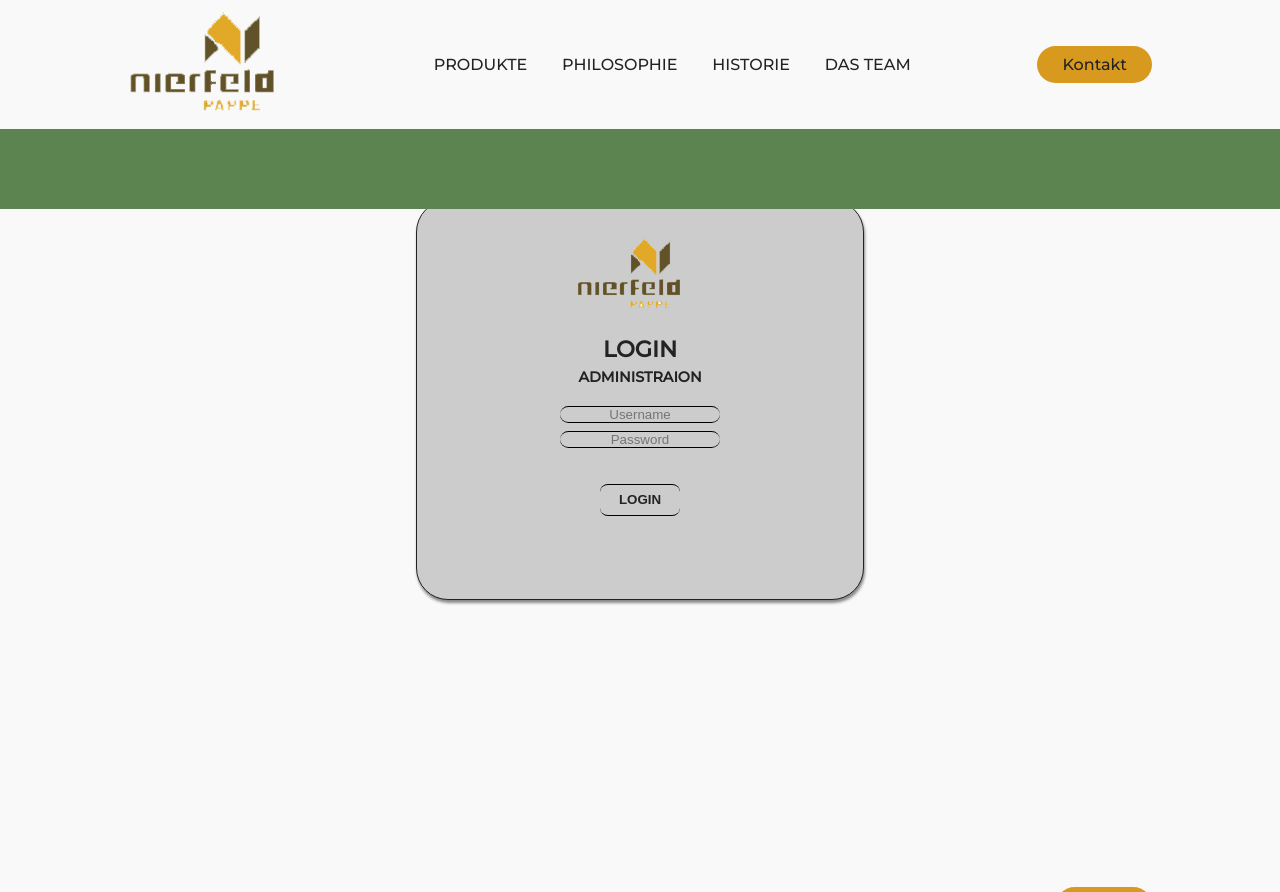
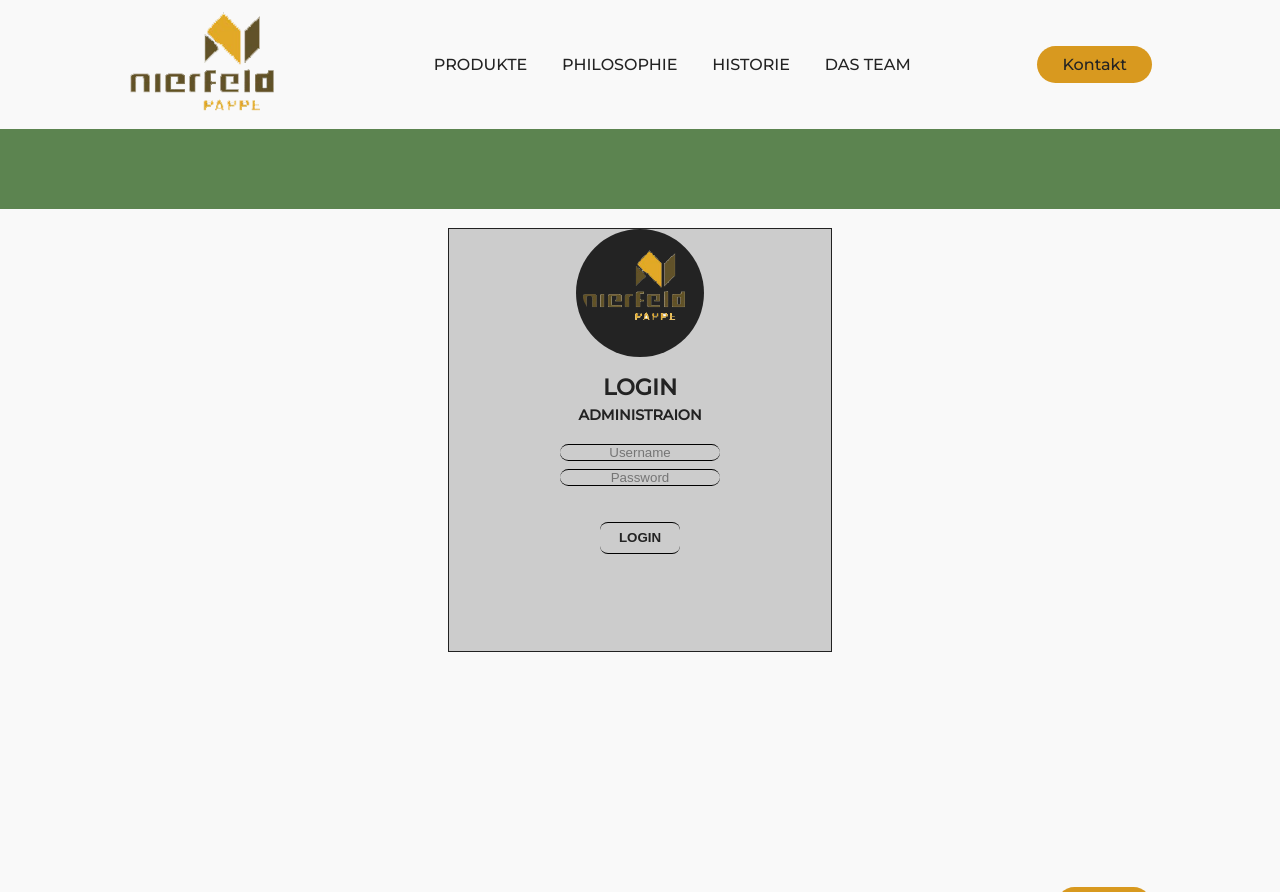
Before and after one commit to BukkitGerman/ITA-F_Pappen_Fabrik_Nierfeld, a PHP site: page /login/index.php in a window 1280 px wide. Shown: the top 892 px of the page. Run offline with PHP 8.4, Linux system fonts and the light colour scheme; the template is opened without the code that fills it, so the values that code supplies are empty; data comes from the database, SQL or seed files in the repository; style sheets or scripts are compiled from the project's sources.

Commit message:
Change CSS from Login Form

```diff
--- a/p2/page/css/login.css
+++ b/p2/page/css/login.css
@@ -1,31 +1,38 @@
 @import url("https://fonts.googleapis.com/css2?family=Montserrat:wght@500&display=swap");
 div.login {
   position: fixed;
-  margin: auto;
+  margin: 5vh auto auto auto;
   left: 50%;
   top: 50%;
   transform: translate(-50%, -50%);
-  width: 35vw;
-  height: 50vh;
-  border-radius: 2rem; }
+  width: 30vw;
+  height: 53vh; }
   @media (prefers-color-scheme: dark) {
     div.login {
       border: 1.3px solid #cccccc;
-      background: #999;
-      box-shadow: 1px 3px 3px #dddddd; } }
+      background: #e1a927; } }
   @media (prefers-color-scheme: light) {
     div.login {
       border: 1.3px solid #222222;
-      background: #ccc;
-      box-shadow: 1px 3px 3px #888888; } }
+      background: #ccc; } }
   div.login textarea:focus, div.login input:focus {
     outline: none; }
   div.login .logo {
-    padding-top: 1rem;
+    border-radius: 100%;
+    padding-top: 2rem;
     margin-left: auto;
     margin-right: auto;
     width: 8rem;
-    background: transparent; }
+    height: 8rem;
+    background: #232323; }
+    div.login .logo img {
+      position: absolute;
+      border-radius: 10rem;
+      padding: 0px;
+      margin-top: -1rem;
+      margin-left: 0.3rem;
+      width: 8rem;
+      background: transparent; }
   div.login .title {
     padding-top: 1rem;
     font-size: 1.4rem;
--- a/p2/page/css/login.sass
+++ b/p2/page/css/login.sass
@@ -1,30 +1,40 @@
 @import url("https://fonts.googleapis.com/css2?family=Montserrat:wght@500&display=swap")
+$firma-1: #e1a927
+$primary: #232323
+
 div.login
 	position: fixed
-	margin: auto
+	margin: 5vh auto auto auto
 	left: 50%
 	top: 50%
 	transform: translate(-50%, -50%)
-	width: 35vw
-	height: 50vh
+	width: 30vw
+	height: 53vh
 	@media (prefers-color-scheme: dark)
 		border: 1.3px solid #cccccc
-		background: #999
-		box-shadow: 1px 3px 3px #dddddd
+		background: $firma-1
 	@media (prefers-color-scheme: light)
 		border: 1.3px solid #222222
 		background: #ccc
-		box-shadow: 1px 3px 3px #888888
-	border-radius: 2rem
 
 	textarea:focus, input:focus
 		outline: none
 	.logo
-		padding-top: 1rem
+		border-radius: 100%
+		padding-top: 2rem
 		margin-left: auto
 		margin-right: auto
 		width: 8rem
-		background: transparent
+		height: 8rem
+		background: $primary
+		img
+			position: absolute
+			border-radius: 10rem
+			padding: 0px
+			margin-top: -1rem
+			margin-left: 0.3rem
+			width: 8rem
+			background: transparent
 	.title
 		padding-top: 1rem
 		font-size: 1.4rem
--- a/p2/page/login/index.php
+++ b/p2/page/login/index.php
@@ -46,7 +46,9 @@ include '../template/footer.php';
 			}else{
 			?>
 			<div class='login'>
-				<div class='logo'><img class='logo' src='../img/logo.png' alt='logo'></div>
+				<div class='logo'>
+					<img src='../img/logo.png' alt='logo'>
+				</div>
 				<div class='title'>Login</div>
 				<div class='sub-title'>Administraion</div>
 				<form method='POST'>
```
Also changed, not shown: 1 other file.
